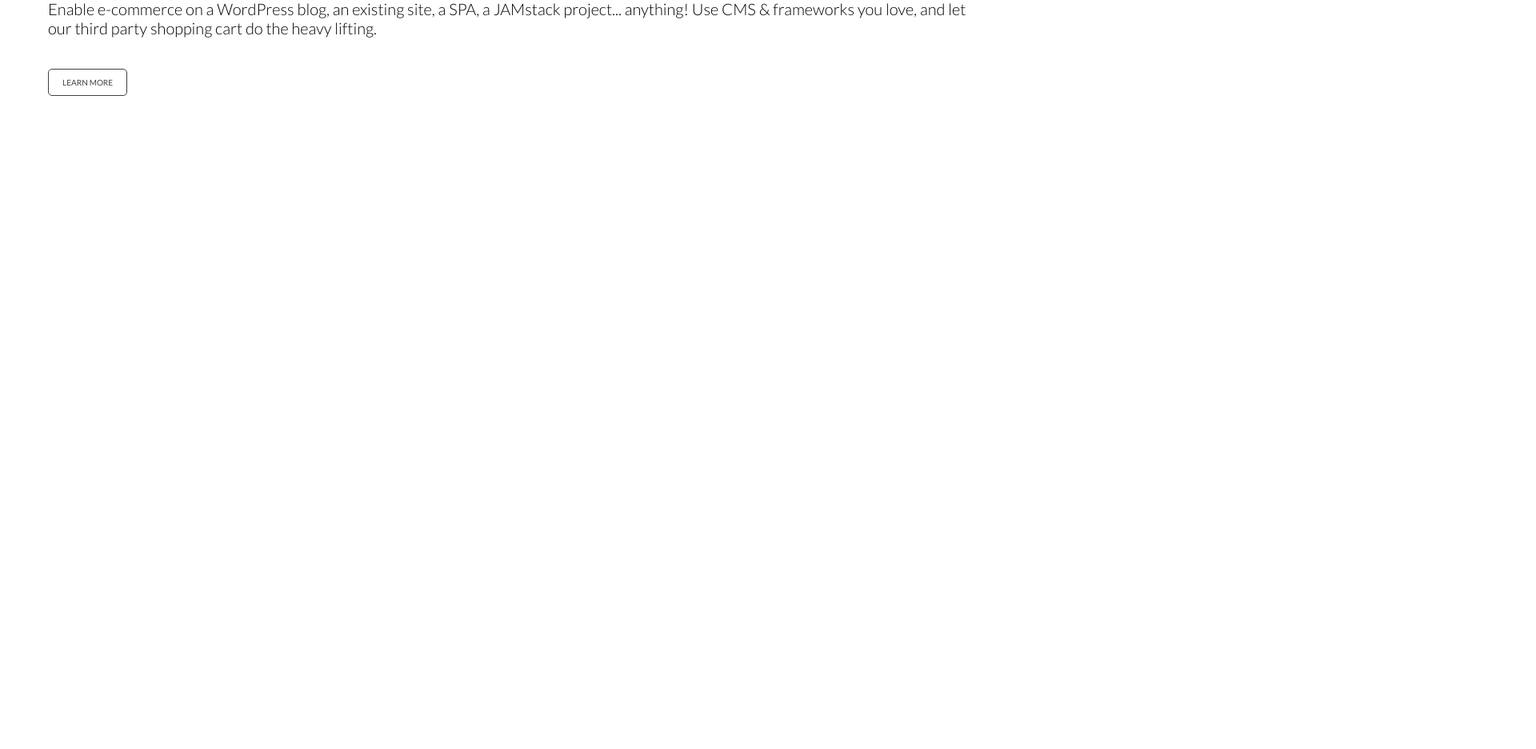
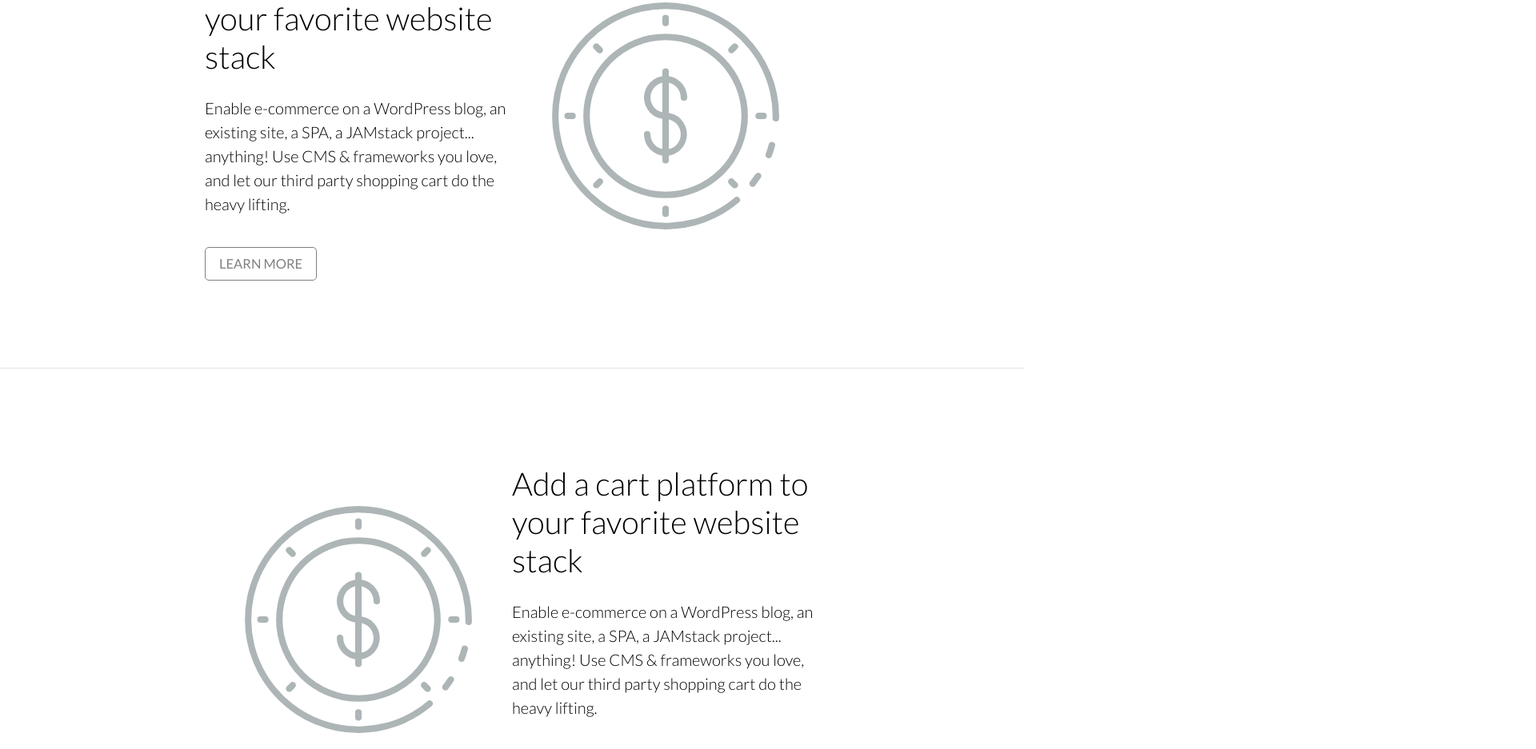
Before and after one commit to al-xafis/cart-portfolio, a React (Create React App) app: page / in a window 1280 px wide. Shown: the part 1800-2737 px from the top of the page at 80% size, 1920 px wide, since content can reach past the window. Before the commit the page ends 2009 px from the top, so only its background shows below. Built offline with nearby package versions, Linux system fonts and the light colour scheme.

Commit message:
finished features

```diff
--- a/src/components/Features/Feature.js
+++ b/src/components/Features/Feature.js
@@ -1,7 +1,8 @@
 import React from 'react';
 import Button from '../Button/Button';
 
-const Feature = () => {
+const Feature = ({ left }) => {
+  if (left) {
     return (
       <div className="feature">
         <div className="feature__description">
@@ -13,10 +14,29 @@ const Feature = () => {
           <Button text="Learn More" classh="feature__button"/>
         </div>
         <div className="feature__pic">
-      <img scr="" alt="feature_pic"/>
+          <img src="/pics/dollar-coin.svg" alt="feature_pic"/>
+        </div>
+
+      </div>
+      );
+  } else {
+    return (
+      <div className="feature">
+        <div className="feature__pic">
+          <img src="/pics/dollar-coin.svg" alt="feature_pic"/>
+        </div>
+        <div className="feature__description">
+          <h3>Add a cart platform to your favorite website stack</h3>
+          <p>
+            Enable e-commerce on a WordPress blog, an existing site, a SPA, a JAMstack project... anything!
+            Use CMS & frameworks you love, and let our third party shopping cart do the heavy lifting.
+          </p>
+          <Button text="Learn More" classh="feature__button"/>
         </div>
       </div>
       );
+  }
+
 };
 
 export default Feature;
--- a/src/components/Features/Features.css
+++ b/src/components/Features/Features.css
@@ -30,31 +30,42 @@
 }
 
 .feature {
-  padding: 10rem 6rem;
+  padding: 12rem 16rem;
   display: flex;
-  justify-content: space-between;
+  justify-content: center;
+  align-items: center;
+  border-bottom: 1px inset #e1e3e3;
 }
 
 .feature__description {
-  flex: 1 0 100%;
+  width: 40%;
 }
 
 .feature__pic {
-  flex: 1 0 100%;
+  width: 40%;
+  display: block;
+  text-align: center;
+}
+
+.feature__pic img {
+  width: 30rem;
 }
 
 .feature h3 {
   font-size: 4rem;
   font-weight: 300;
-  margin-bottom: 2rem;
+  margin-bottom: 2.5rem;
 }
 
 .feature p {
   font-size: 2rem;
   font-weight: 300;
   margin-bottom: 5rem;
+  line-height: 1.5;
 }
 
 .feature__button {
   border: 1px solid black;
+  font-size: 1.65rem;
+  opacity: .5;
 }
--- a/src/components/Features/Features.js
+++ b/src/components/Features/Features.js
@@ -10,7 +10,9 @@ const Features = () => {
       <h2>Professionally crafted shopping cart platform</h2>
       <p>For big & small businesses alike.</p>
       </div>
+      <Feature left="left"/>
       <Feature />
+      <Feature left="left"/>
     </div>
   )
 };
```
Also changed, not shown: public/pics/dollar-coin.svg (added). Lines whose indentation alone changed are shown as unchanged.
